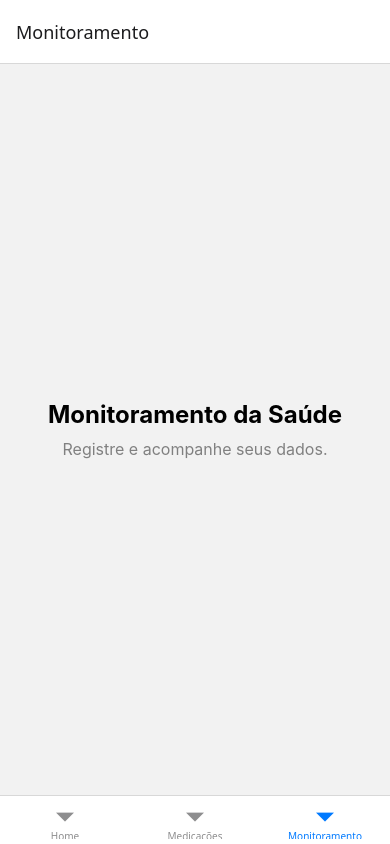
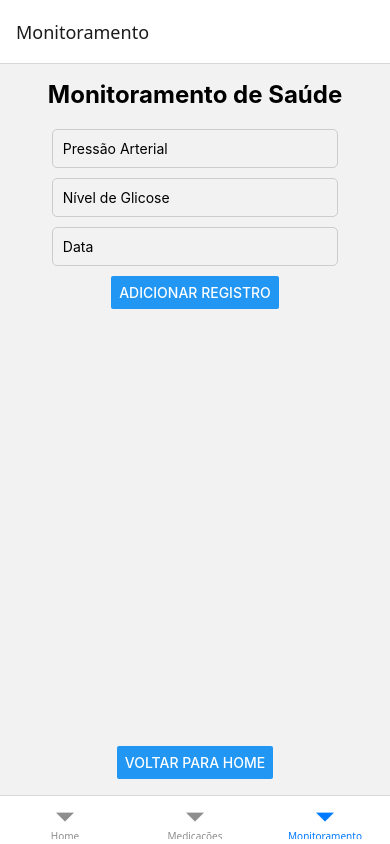
Before and after one commit to Juan-90/App-saude-idosos, a React Native app: screen /Monitoramento in a window 390 px wide. Built offline with nearby package versions, Linux system fonts and the light colour scheme.

Commit message:
Atualizacao de telas de medicacao e monitoramento de saude

```diff
--- a/App.tsx
+++ b/App.tsx
@@ -1,12 +1,18 @@
 import React from 'react';
 import { NavigationContainer } from '@react-navigation/native';
-import { createBottomTabNavigator } from '@react-navigation/bottom-tabs';
+import { createBottomTabNavigator, BottomTabNavigationProp } from '@react-navigation/bottom-tabs';
 
 import HomeScreen from './src/screens/HomeScreen';
 import MedicationScreen from './src/screens/MedicationScreen';
 import HealthMonitorScreen from './src/screens/HealthMonitorScreen';
 
-const Tab = createBottomTabNavigator();
+type RootTabParamList = {
+  Home: undefined;
+  Medicações: undefined;
+  Monitoramento: undefined;
+};
+
+const Tab = createBottomTabNavigator<RootTabParamList>();
 
 export default function App() {
   return (
--- a/src/screens/HealthMonitorScreen.tsx
+++ b/src/screens/HealthMonitorScreen.tsx
@@ -1,17 +1,102 @@
-import React from 'react';
-import { View, Text, StyleSheet } from 'react-native';
+// src/screens/HealthMonitorScreen.tsx
+import React, { useState } from 'react';
+import { View, Text, StyleSheet, Button, TextInput, FlatList } from 'react-native';
 
-export default function HealthMonitorScreen() {
+interface HealthRecord {
+  id: number;
+  bloodPressure: string;
+  glucoseLevel: string;
+  date: string;
+}
+
+const HealthMonitorScreen = ({ navigation }: any) => {
+  const [healthRecords, setHealthRecords] = useState<HealthRecord[]>([]);
+  const [bloodPressure, setBloodPressure] = useState('');
+  const [glucoseLevel, setGlucoseLevel] = useState('');
+  const [date, setDate] = useState('');
+
+  const addHealthRecord = () => {
+    if (bloodPressure && glucoseLevel && date) {
+      const newRecord = {
+        id: healthRecords.length + 1,
+        bloodPressure,
+        glucoseLevel,
+        date,
+      };
+      setHealthRecords([...healthRecords, newRecord]);
+      setBloodPressure('');
+      setGlucoseLevel('');
+      setDate('');
+    }
+  };
+
   return (
     <View style={styles.container}>
-      <Text style={styles.title}>Monitoramento da Saúde</Text>
-      <Text style={styles.subtitle}>Registre e acompanhe seus dados.</Text>
+      <Text style={styles.title}>Monitoramento de Saúde</Text>
+
+      <TextInput
+        style={styles.input}
+        placeholder="Pressão Arterial"
+        value={bloodPressure}
+        onChangeText={setBloodPressure}
+      />
+      <TextInput
+        style={styles.input}
+        placeholder="Nível de Glicose"
+        value={glucoseLevel}
+        onChangeText={setGlucoseLevel}
+      />
+      <TextInput
+        style={styles.input}
+        placeholder="Data"
+        value={date}
+        onChangeText={setDate}
+      />
+
+      <Button title="Adicionar Registro" onPress={addHealthRecord} />
+
+      <FlatList
+        data={healthRecords}
+        renderItem={({ item }) => (
+          <View style={styles.recordItem}>
+            <Text>Pressão: {item.bloodPressure}</Text>
+            <Text>Glicose: {item.glucoseLevel}</Text>
+            <Text>Data: {item.date}</Text>
+          </View>
+        )}
+        keyExtractor={(item) => item.id.toString()}
+      />
+
+      <Button title="Voltar para Home" onPress={() => navigation.goBack()} />
     </View>
   );
-}
+};
 
 const styles = StyleSheet.create({
-  container: { flex: 1, justifyContent: 'center', alignItems: 'center' },
-  title: { fontSize: 24, fontWeight: 'bold' },
-  subtitle: { fontSize: 16, color: 'gray', marginTop: 10 },
+  container: {
+    flex: 1,
+    justifyContent: 'center',
+    alignItems: 'center',
+    padding: 16,
+  },
+  title: {
+    fontSize: 24,
+    fontWeight: 'bold',
+    marginBottom: 20,
+  },
+  input: {
+    width: '80%',
+    padding: 10,
+    marginBottom: 10,
+    borderWidth: 1,
+    borderColor: '#ccc',
+    borderRadius: 5,
+  },
+  recordItem: {
+    padding: 10,
+    borderBottomWidth: 1,
+    borderColor: '#ddd',
+  },
 });
+
+export default HealthMonitorScreen;
--- a/src/screens/HomeScreen.tsx
+++ b/src/screens/HomeScreen.tsx
@@ -1,17 +1,35 @@
+// src/screens/HomeScreen.tsx
 import React from 'react';
-import { View, Text, StyleSheet } from 'react-native';
+import { View, Text, StyleSheet, Button } from 'react-native';
 
-export default function HomeScreen() {
+const HomeScreen = ({ navigation }: any) => {
   return (
     <View style={styles.container}>
-      <Text style={styles.title}>Bem-vindo ao App Saúde</Text>
-      <Text style={styles.subtitle}>Ajude-se a lembrar de seus remédios!</Text>
+      <Text style={styles.title}>Bem-vindo ao App Saúde de Idosos</Text>
+      <Button
+        title="Ver Medicações"
+        onPress={() => navigation.navigate('Medicações')}
+      />
+      <Button
+        title="Ver Monitoramento"
+        onPress={() => navigation.navigate('Monitoramento')}
+      />
     </View>
   );
-}
+};
 
 const styles = StyleSheet.create({
-  container: { flex: 1, justifyContent: 'center', alignItems: 'center' },
-  title: { fontSize: 24, fontWeight: 'bold' },
-  subtitle: { fontSize: 16, color: 'gray', marginTop: 10 },
+  container: {
+    flex: 1,
+    justifyContent: 'center',
+    alignItems: 'center',
+    padding: 16,
+  },
+  title: {
+    fontSize: 24,
+    fontWeight: 'bold',
+    marginBottom: 20,
+  },
 });
+
+export default HomeScreen;
--- a/src/screens/MedicationScreen.tsx
+++ b/src/screens/MedicationScreen.tsx
@@ -1,31 +1,102 @@
+// src/screens/MedicationScreen.tsx
 import React, { useState } from 'react';
-import { View, Text, Button, FlatList, StyleSheet } from 'react-native';
+import { View, Text, StyleSheet, Button, TextInput, FlatList } from 'react-native';
 
-export default function MedicationScreen() {
-  const [medications, setMedications] = useState([
-    { id: '1', name: 'Remédio A', time: '08:00' },
-    { id: '2', name: 'Remédio B', time: '12:00' },
-  ]);
+interface Medication {
+  id: number;
+  name: string;
+  dose: string;
+  time: string;
+}
+
+const MedicationScreen = ({ navigation }: any) => {
+  const [medications, setMedications] = useState<Medication[]>([]);
+  const [name, setName] = useState('');
+  const [dose, setDose] = useState('');
+  const [time, setTime] = useState('');
+
+  const addMedication = () => {
+    if (name && dose && time) {
+      const newMedication = {
+        id: medications.length + 1,
+        name,
+        dose,
+        time,
+      };
+      setMedications([...medications, newMedication]);
+      setName('');
+      setDose('');
+      setTime('');
+    }
+  };
 
   return (
     <View style={styles.container}>
       <Text style={styles.title}>Medicações</Text>
+
+      <TextInput
+        style={styles.input}
+        placeholder="Nome da Medicação"
+        value={name}
+        onChangeText={setName}
+      />
+      <TextInput
+        style={styles.input}
+        placeholder="Dose"
+        value={dose}
+        onChangeText={setDose}
+      />
+      <TextInput
+        style={styles.input}
+        placeholder="Horário"
+        value={time}
+        onChangeText={setTime}
+      />
+
+      <Button title="Adicionar Medicação" onPress={addMedication} />
+
       <FlatList
         data={medications}
-        keyExtractor={(item) => item.id}
         renderItem={({ item }) => (
-          <Text style={styles.item}>
-            {item.name} - {item.time}
-          </Text>
+          <View style={styles.medicationItem}>
+            <Text>{item.name}</Text>
+            <Text>{item.dose}</Text>
+            <Text>{item.time}</Text>
+          </View>
         )}
+        keyExtractor={(item) => item.id.toString()}
       />
-      <Button title="Adicionar Lembrete" onPress={() => {}} />
+
+      <Button title="Voltar para Home" onPress={() => navigation.goBack()} />
     </View>
   );
-}
+};
 
 const styles = StyleSheet.create({
-  container: { flex: 1, padding: 20 },
-  title: { fontSize: 24, fontWeight: 'bold', marginBottom: 10 },
-  item: { fontSize: 18, padding: 5 },
+  container: {
+    flex: 1,
+    justifyContent: 'center',
+    alignItems: 'center',
+    padding: 16,
+  },
+  title: {
+    fontSize: 24,
+    fontWeight: 'bold',
+    marginBottom: 20,
+  },
+  input: {
+    width: '80%',
+    padding: 10,
+    marginBottom: 10,
+    borderWidth: 1,
+    borderColor: '#ccc',
+    borderRadius: 5,
+  },
+  medicationItem: {
+    padding: 10,
+    borderBottomWidth: 1,
+    borderColor: '#ddd',
+  },
 });
+
+export default MedicationScreen;
```
Also changed, not shown: package.json (+11 -7 lines), tsconfig.json (+18 -2 lines), 2 other files (tests, documents, lock files or other folders).
